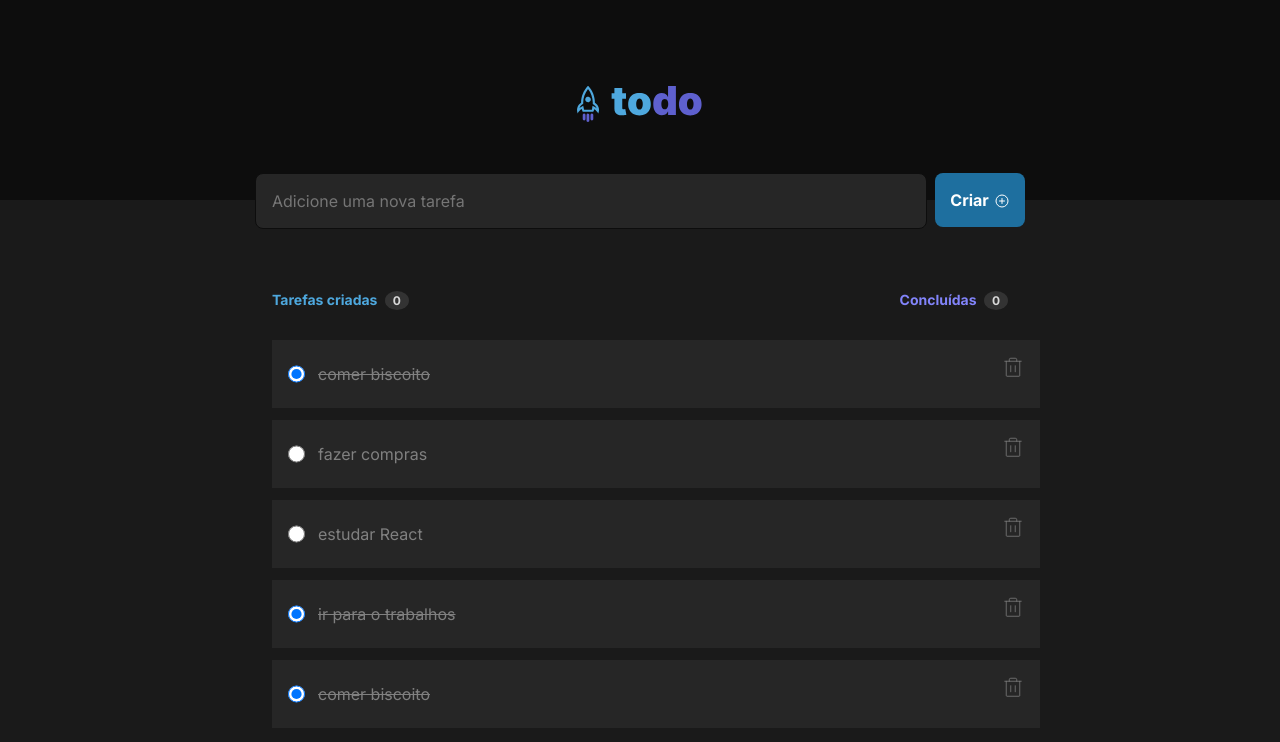
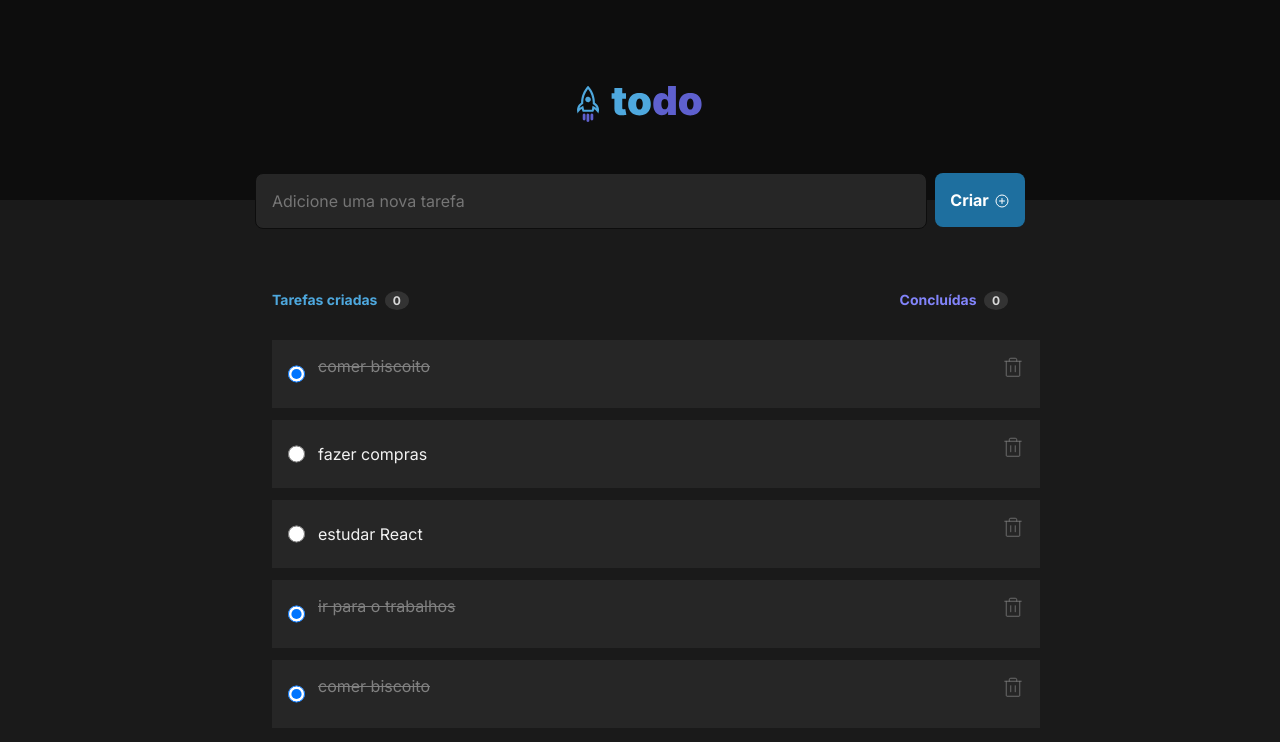
Before and after one commit to MartinGBB/todo-ignite, a React (Vite) app: page / in a window 1280 px wide. Shown: the top 742 px of the page. Built offline with nearby package versions, Linux system fonts and the light colour scheme.

Commit message:
feat: configura decisao de tarefa completada

```diff
--- a/src/components/Task.module.css
+++ b/src/components/Task.module.css
@@ -15,20 +15,21 @@
   display: flex;
 }
 
-.taskComplete {
-  text-decoration: line-through;
-}
-
-.taskContent p {
+.taskNotComplete {
   max-width: 39.5rem;
   display: flex;
   align-items: center;
   word-break: break-all;
+  color: var(--gray-100);
+}
+
+.taskComplete {
+  text-decoration: line-through;
+  color: var(--gray-300);
 }
 
 .taskContent button {
-  width: 0.78rem;
-  height: 0.875rem;
+  height: 1.5rem;
   background: transparent;
   color: var(--gray-300)
 }
--- a/src/components/Task.tsx
+++ b/src/components/Task.tsx
@@ -10,7 +10,7 @@ interface TaskProps {
 
 export function Task({ content }: TaskProps) {
 
-  const isChecket = content.isComplete ? styles.taskComplete: '';
+  const isChecket = content.isComplete ? styles.taskComplete : styles.taskNotComplete;
 
   return (
     <div className={styles.taskContent}>
```
